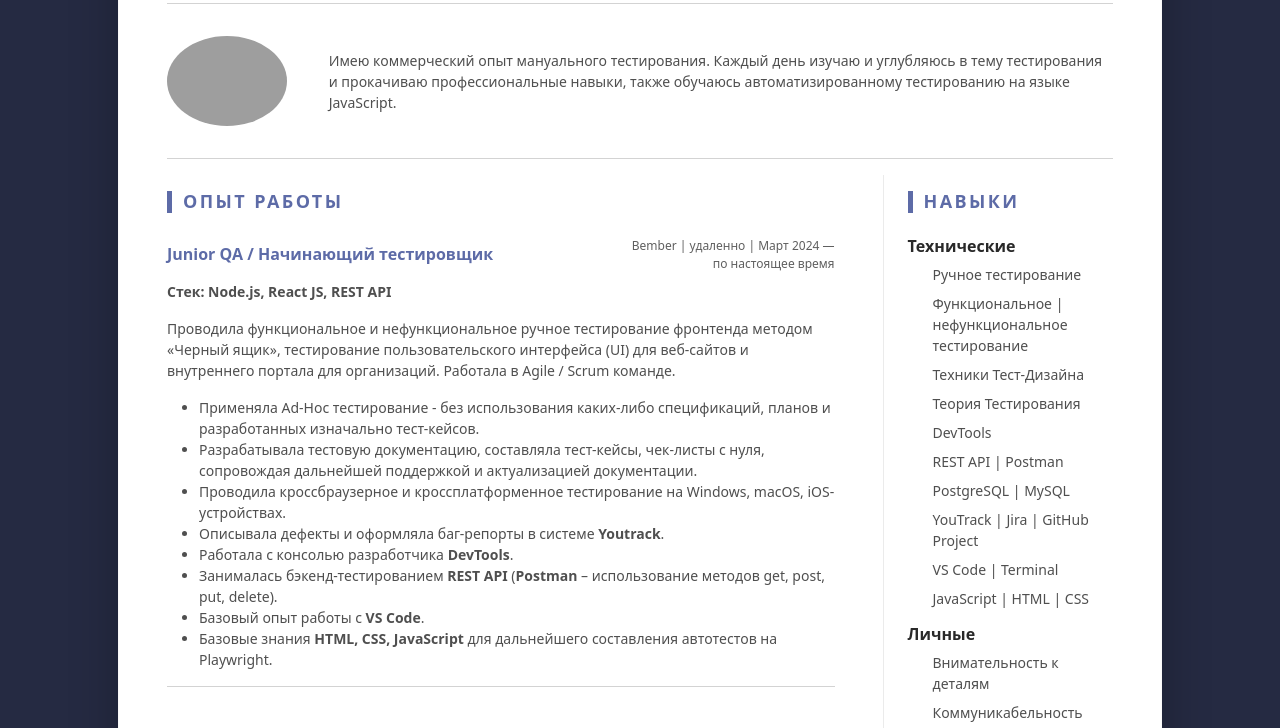
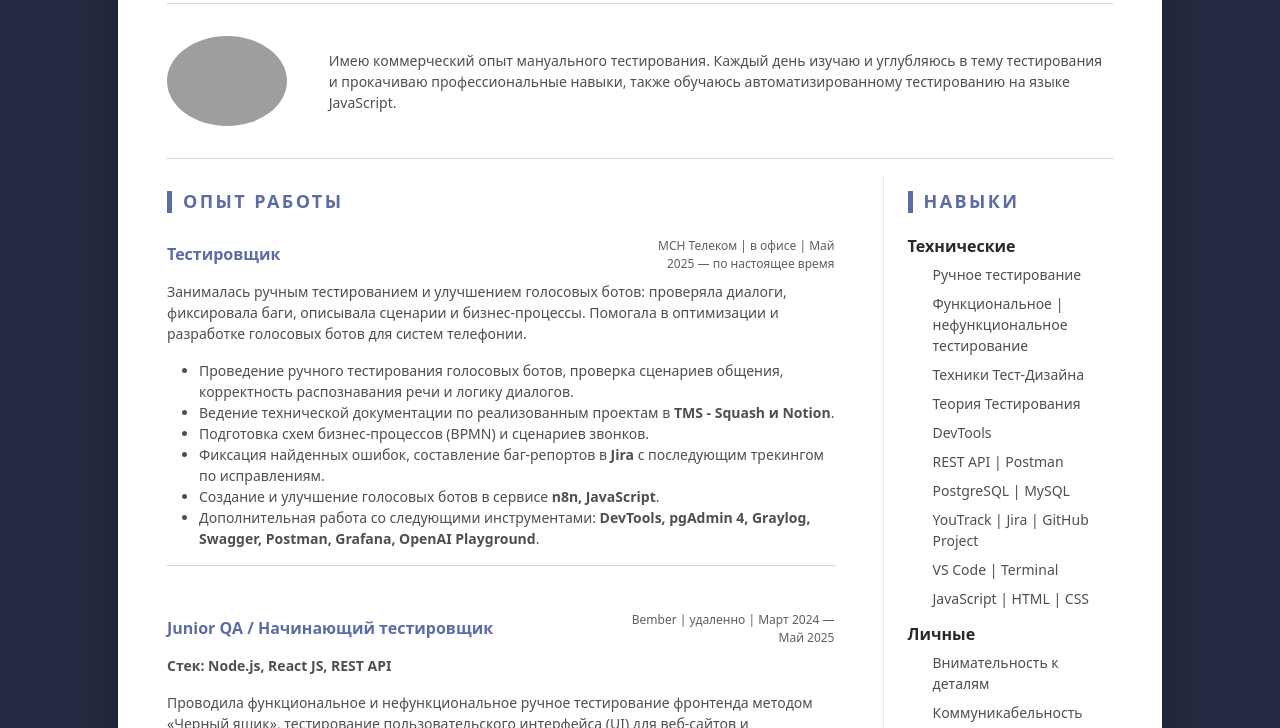
Before and after one commit to bibikovavi/bibikovavi.github.io, a plain HTML site: page index.html in a window 1280 px wide. Shown: the part 206-934 px from the top of the page. Drawn offline with Linux system fonts and the light colour scheme; grey boxes are pictures that could not be loaded.

Commit message:
Update index.html

```diff
--- a/index.html
+++ b/index.html
@@ -52,8 +52,27 @@
                            <h3 class="text-uppercase resume-section-heading mb-4">Опыт работы</h3>
                            <div class="item mb-3">
                               <div class="item-heading row align-items-center mb-2">
+                                 <h4 class="item-title col-12 col-md-6 col-lg-8 mb-2 mb-md-0 text-primary">Тестировщик</h4>
+                                 <div class="item-meta col-12 col-md-6 col-lg-4 text-muted text-start text-md-end">МСН Телеком | в офисе | Май 2025 — по настоящее время</div>
+                              </div>
+                              <div class="item-content">
+<!--                                 <p><strong>Стек: Node.js, React JS, REST API</strong></p> -->
+                                 <p> Занималась ручным тестированием и улучшением голосовых ботов: проверяла диалоги, фиксировала баги, описывала сценарии и бизнес-процессы. Помогала в оптимизации и разработке голосовых ботов для систем телефонии.</p>
+                                 <ul class="resume-list">
+                                    <li>Проведение ручного тестирования голосовых ботов, проверка сценариев общения, корректность распознавания речи и логику диалогов.</li>
+                                    <li>Ведение технической документации по реализованным проектам в <strong>TMS - Squash и Notion</strong>.</li>
+                                    <li>Подготовка схем бизнес-процессов (BPMN) и сценариев звонков.</li>
+                                    <li>Фиксация найденных ошибок, составление баг-репортов в <strong>Jira</strong> с последующим трекингом по исправлениям.</li>
+                                    <li>Создание и улучшение голосовых ботов в сервисе <strong>n8n, JavaScript</strong>.</li>
+                                    <li>Дополнительная работа со следующими инструментами: <strong>DevTools, pgAdmin 4, Graylog, Swagger, Postman, Grafana, OpenAI Playground</strong>.</li>
+                                 </ul>
+                                 <hr>
+                              </div>
+                           </div>
+                           <div class="item mb-3">
+                              <div class="item-heading row align-items-center mb-2">
                                  <h4 class="item-title col-12 col-md-6 col-lg-8 mb-2 mb-md-0 text-primary">Junior QA / Начинающий тестировщик</h4>
-                                 <div class="item-meta col-12 col-md-6 col-lg-4 text-muted text-start text-md-end">Bember | удаленно | Март 2024 — по настоящее время</div>
+                                 <div class="item-meta col-12 col-md-6 col-lg-4 text-muted text-start text-md-end">Bember | удаленно | Март 2024 — Май 2025</div>
                               </div>
                               <div class="item-content">
                                 <p><strong>Стек: Node.js, React JS, REST API</strong></p>
@@ -66,7 +85,7 @@
                                     <li>Работала с консолью разработчика <strong>DevTools</strong>.</li>
                                     <li>Занималась бэкенд-тестированием <strong>REST  API</strong> (<strong>Postman</strong> – использование методов get, post, put, delete).</li>
                                     <li>Базовый опыт работы с <strong>VS Code</strong>.</li>
-                                    <li>Базовые знания <strong>HTML, CSS, JavaScript</strong> для дальнейшего составления автотестов на Playwright.</li>
+                                    <li>Базовые знания <strong>HTML, CSS, JavaScript</strong>.</li>
                                  </ul>
                                  <hr>
                               </div>
```
